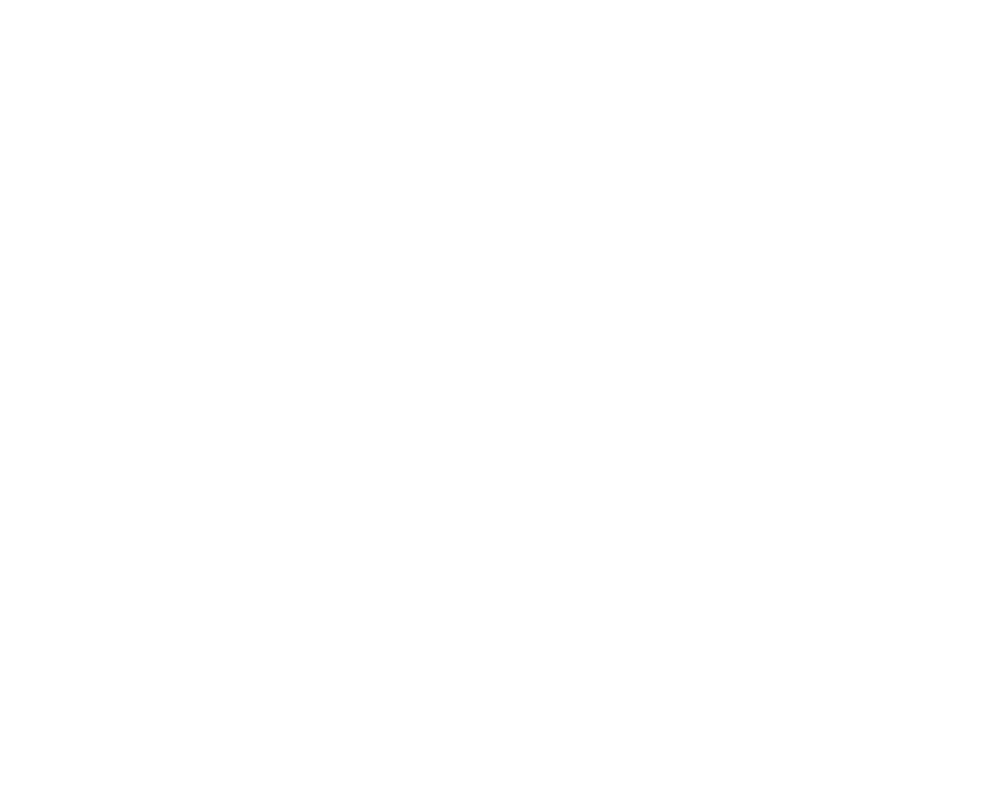
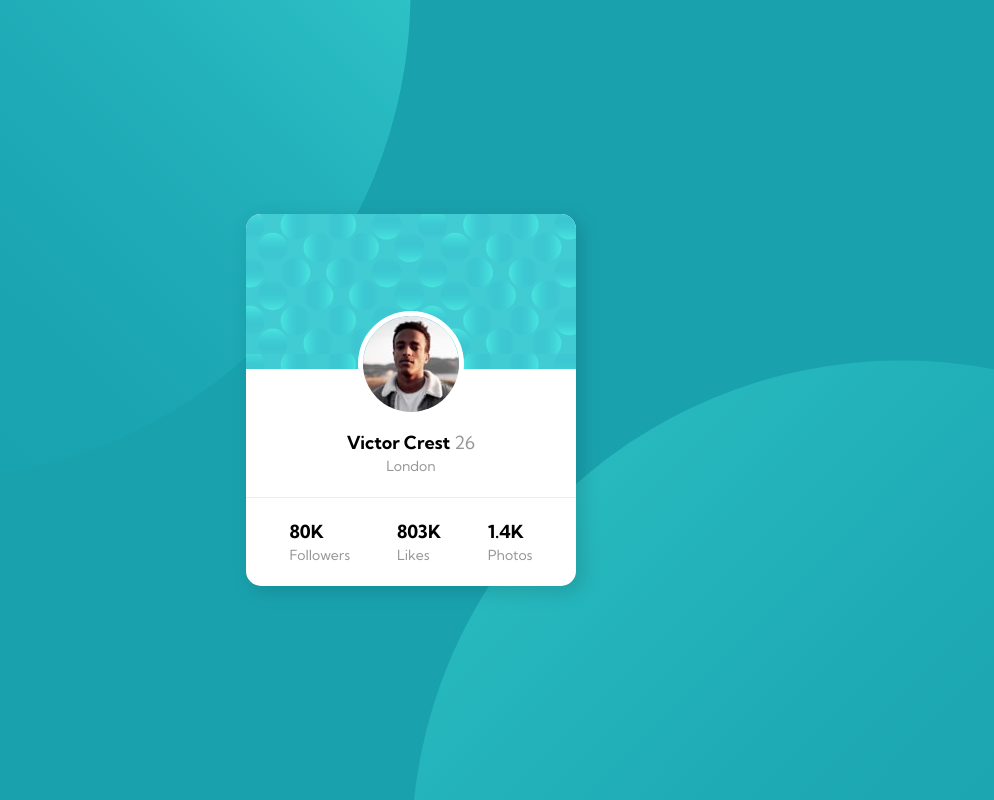
Before and after one commit to ESP420/100DaysOfProjects, a plain HTML site: page 12-day-profile-card-component/index.html in a window 1280 px wide. Shown: the whole page, without its empty margins (229-1223 px from the left). Drawn offline with Linux system fonts and the light colour scheme.

Commit message:
12 day profile card component

```diff
--- a/12-day-profile-card-component/css/styles.css
+++ b/12-day-profile-card-component/css/styles.css
@@ -9,11 +9,163 @@ Tabla de contenidos:
 
 
 /* ----- Fuente ----- */
-
+@import url("https://fonts.googleapis.com/css2?family=Kumbh+Sans:wght@400;700&display=swap");
 
 /* ----- Variables ----- */
 
+/* ### Colores primarios */
+* {
+    --Dark_cyan: hsl(185, 75%, 39%);
+    --Very_dark_desaturated_blue: hsl(229, 23%, 23%);
+    --Dark_grayish_blue: hsl(227, 10%, 46%);
+
+    /* ### Colores neutrales */
+    --Dark_gray: hsl(0, 0%, 59%);
+
+    /* ### Tipografia */
+    --Font_size: 18px;
+    /*  (name and stats) */
+
+    --Family: "Kumbh Sans", sans-serif;
+    /* (https://fonts.google.com/specimen/Kumbh+Sans); */
+    --Weights-700: 700;
+}
 
 /* ----------------------------- */
 /* ----- Estilos generales ----- */
 /* ----------------------------- */
+body {
+    min-height: 100vh;
+    font-family: var(--Family);
+    background-image: url(../images/bg-pattern-top.svg), url(../images/bg-pattern-bottom.svg);
+    background-repeat: no-repeat, no-repeat;
+    background-position: right 40vw bottom 40vh, left 30vw top 45vh;
+    background-color: var(--Dark_cyan);
+    line-height: 1.5;
+}
+
+#profile-card {
+    display: flex;
+    height: 100vh;
+    justify-content: center;
+    align-items: center;
+}
+
+.card {
+    background-color: #ffffff;
+    width: 300px;
+    border-radius: 15px;
+    box-shadow: 5px 5px 20px rgba(0 0 0 /0.15);
+}
+
+.card:hover {
+    scale: 1.02;
+}
+
+.card:active {
+    scale: .99;
+}
+
+.card__header {
+
+    display: flex;
+    flex-direction: column;
+    justify-content: center;
+    align-items: center;
+    position: relative;
+}
+
+.card__header-img {
+    border-top-right-radius: 15px;
+    border-top-left-radius: 15px;
+    background-image: url(../images/bg-pattern-card.svg);
+    width: 300px;
+    height: 120px;
+}
+
+.card__body {
+    padding-top: 60px;
+    padding-bottom: 20px;
+    display: flex;
+    flex-direction: column;
+    justify-content: center;
+    align-items: center;
+}
+
+.card__header-user-img {
+    border-radius: 100%;
+    bottom: -35%;
+    position: absolute;
+}
+
+.img {
+    border: 5px solid white;
+
+    border-radius: 50%;
+
+}
+
+.card__body-title {
+    font-size: 18px;
+    font-weight: 700;
+}
+
+.card__body-subtitle {
+    font-size: 14px;
+    font-weight: 400;
+}
+
+.card__footer {
+    border-top: 1px solid #ededed;
+    display: flex;
+    justify-content: space-around;
+    padding: 20px;
+}
+
+.stats__value {
+    font-size: 18px;
+    font-weight: 700;
+}
+
+.stats__text {
+    font-size: 14px;
+    font-weight: 400;
+}
+
+.text--gray {
+    color: var(--Dark_gray);
+    font-weight: 400;
+}
+
+@media (min-width:375px) {
+
+    .card {
+        width: 330px;
+    }
+
+    .card__header-img {
+        background-image: url(../images/bg-pattern-card.svg);
+        width: 330px;
+        height: 155px;
+    }
+
+}
+
+
+@media (min-width:425px) {}
+
+/* *********---- TABLET ----********* */
+@media (min-width:576px) {}
+
+@media (min-width:768px) {
+    body {
+        background-position: right 50vw bottom 40vh, left 50vw top 45vh;
+    }
+}
+
+@media (min-width:992px) {}
+
+/* *********---- Desktop ----********* */
+@media (min-width:1200px) {}
+
+@media (min-width:1400px) {}
--- a/12-day-profile-card-component/index.html
+++ b/12-day-profile-card-component/index.html
@@ -23,7 +23,40 @@
 <body>
 
     <!-- Marcado HTML -->
+    <section id="profile-card">
+        <div class="card">
+            <div class="card__header">
+                <div class="card__header-img">
+                </div>
+                <div class="card__header-user-img">
+                    <img class="img" src="images/image-victor.jpg" alt="user img">
+                </div>
+            </div>
+            <div class="card__body">
 
+                <p class="card__body-title">Victor Crest <span class="text--gray">26</span></p>
+
+                <p class="card__body-subtitle text--gray">London</p>
+
+
+
+            </div>
+            <div class="card__footer">
+                <div class="stats">
+                    <p class="stats__value">80K </p>
+                    <p class="stats__text text--gray">Followers</p>
+                </div>
+                <div class="stats">
+                    <p class="stats__value">803K</p>
+                    <p class="stats__text text--gray"> Likes</p>
+                </div>
+                <div class="stats">
+                    <p class="stats__value">1.4K</p>
+                    <p class="stats__text text--gray"> Photos</p>
+                </div>
+            </div>
+        </div>
+    </section>
 </body>
 
 </html>
```
Also changed, not shown: 12-day-profile-card-component/css/normalize.css.
